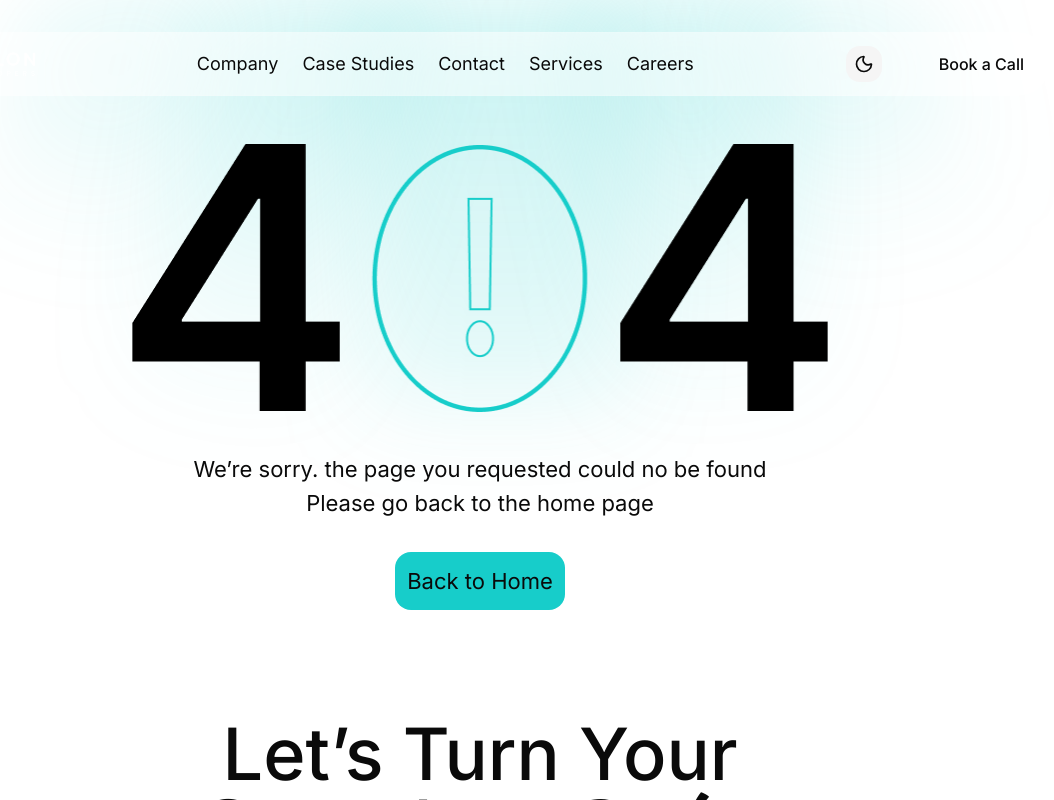
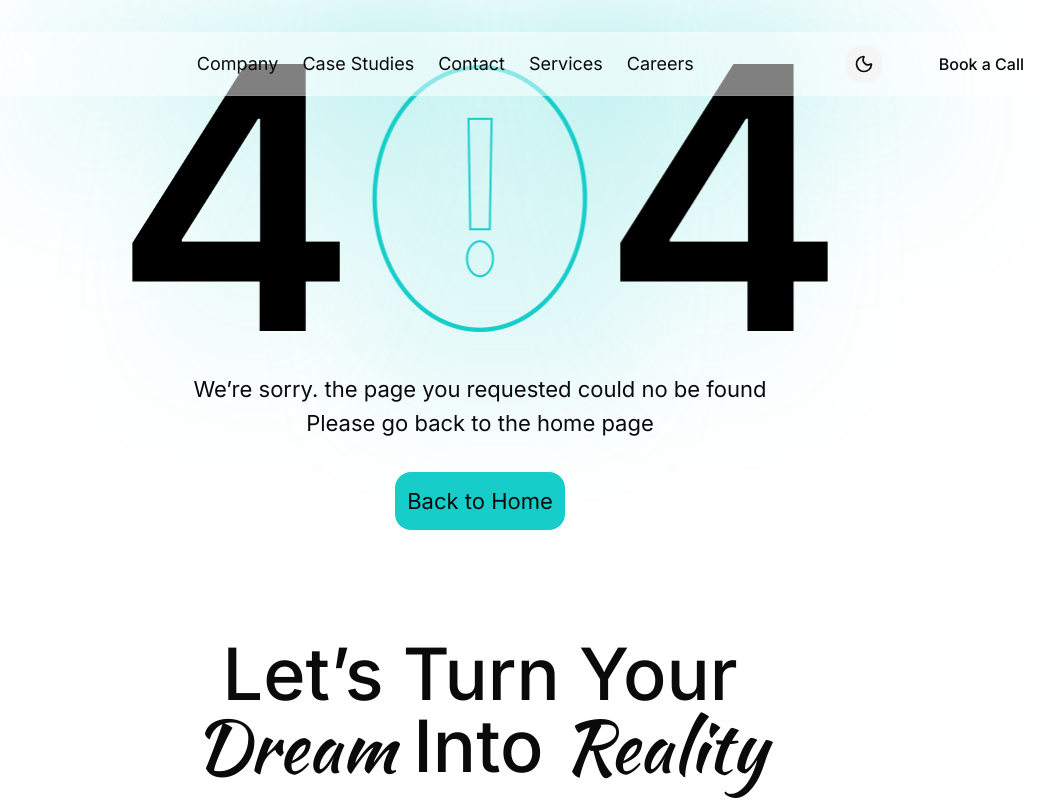
Before and after one commit to Roshen-Perera/ceylon-developers-portfolio, a Next.js app: page /404 in a window 1280 px wide. Shown: the top 800 px of the page, without its empty margins (160-1214 px from the left). Built offline with nearby package versions, Linux system fonts and the light colour scheme.

Commit message:
Replace Image component with NotFoundIMG component in 404 page

```diff
--- a/app/404/page.tsx
+++ b/app/404/page.tsx
@@ -2,6 +2,7 @@ import BlueGlow from "@/components/blueGlow";
 import BookACallPost from "@/components/bookACallPost";
 import Footer from "@/components/footer";
 import NavBar from "@/components/navBar";
+import NotFoundIMG from "@/components/notFoundIMG";
 import Image from "next/image";
 import React from "react";
 
@@ -10,13 +11,7 @@ const Page = () => {
     <div className="flex flex-col items-center justify-center">
       <BlueGlow />
       <NavBar />
-      <Image
-        src="/assets/images/404.png"
-        alt="404"
-        width={696.3260498046875}
-        height={266.9766845703125}
-        className="mt-20"
-      />
+      <NotFoundIMG/>
       <div className="text-lg mt-10 max-w-2xl flex items-center mx-auto px-4">
         <p className="text-[22px] text-center">
           We’re sorry. the page you requested could no be found Please go back
```
